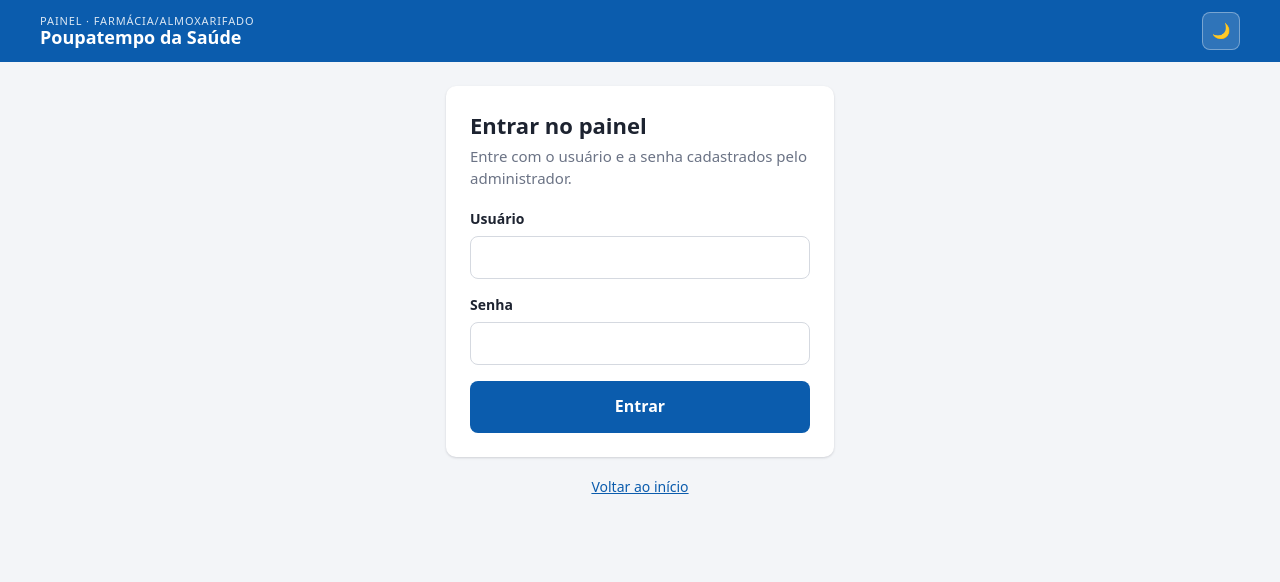
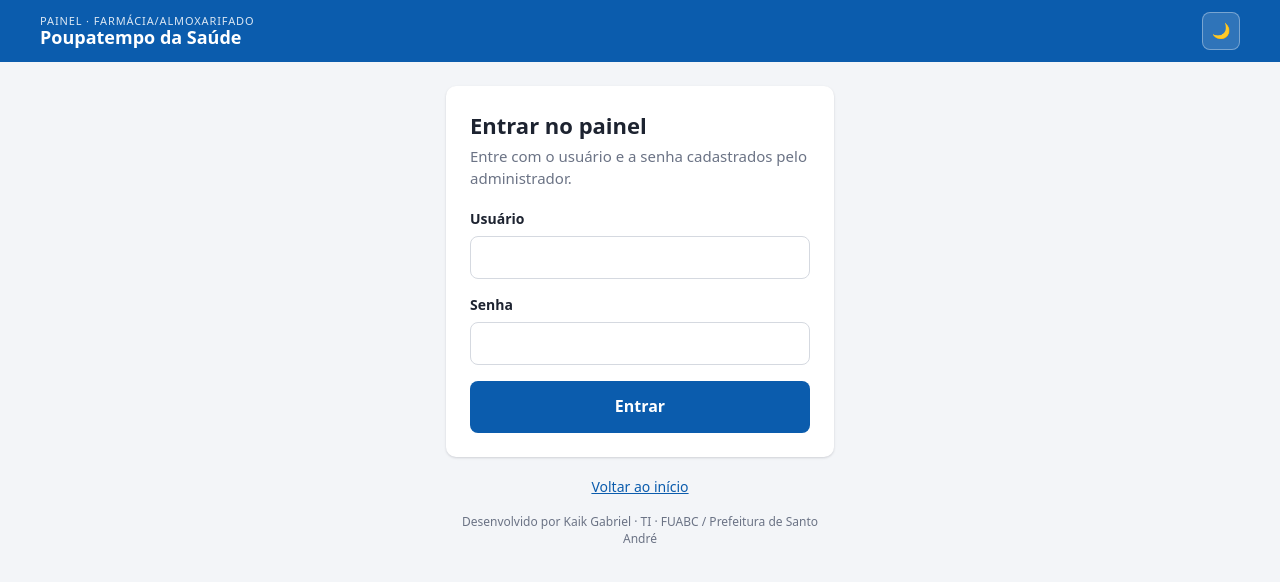
Before and after one commit to tipoupatempo/requisicoes, a plain HTML site: page painel.html in a window 1280 px wide. Drawn offline with Linux system fonts and the light colour scheme.

Commit message:
Adiciona credito de autoria (Kaik Gabriel - TI - FUABC / Prefeitura de Santo Andre)

```diff
--- a/assets/base.css
+++ b/assets/base.css
@@ -120,6 +120,7 @@
   .lt-texto { white-space: pre-wrap; word-break: break-word; }
 
   .rodape-links { text-align: center; margin: 20px 0 40px; font-size: 14px; color: var(--texto-3); }
+  .credito { text-align: center; margin: -24px 0 32px; font-size: 12px; color: var(--texto-3); }
   .oculto { display: none !important; }
   .girando { display: inline-block; width: 16px; height: 16px; border: 2px solid currentColor; border-right-color: transparent; border-radius: 50%; animation: girar .7s linear infinite; vertical-align: -3px; }
   @keyframes girar { to { transform: rotate(360deg); } }
--- a/painel.html
+++ b/painel.html
@@ -39,6 +39,7 @@
       <button type="submit" id="entrar" class="botao botao-primario botao-bloco">Entrar</button>
     </form>
     <p class="rodape-links"><a href="index.html">Voltar ao início</a></p>
+    <p class="credito">Desenvolvido por Kaik Gabriel · TI · FUABC / Prefeitura de Santo André</p>
   </section>
 
   <section id="tela-painel" class="painel oculto">
```
Also changed, not shown: acompanhar.html (+1 -0 lines), index.html (+1 -0 lines), requisitar.html (+1 -0 lines).
